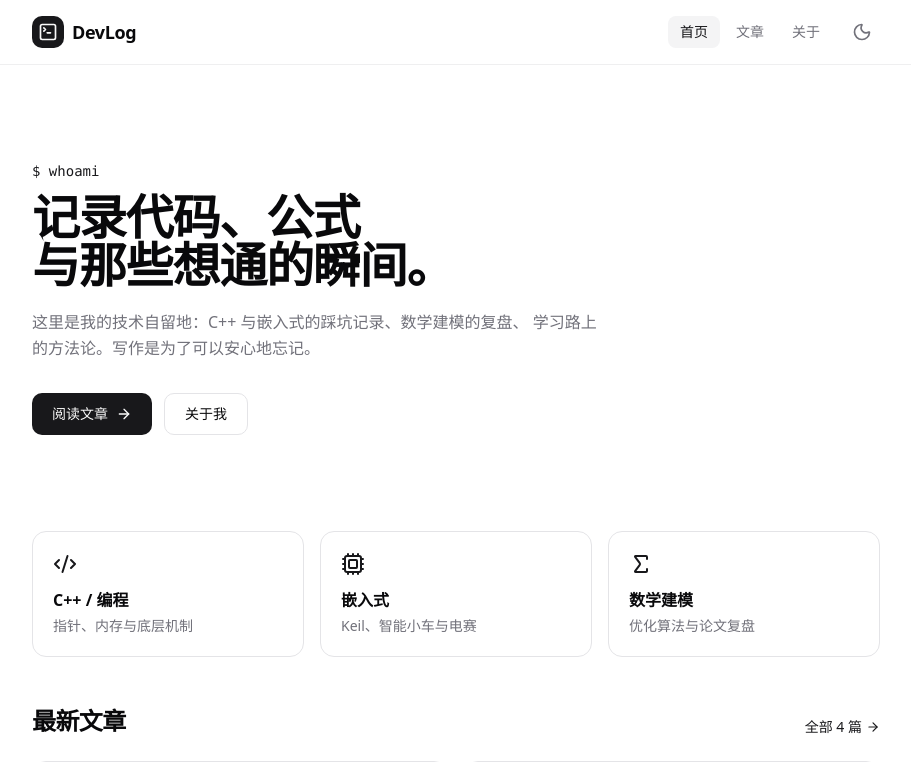
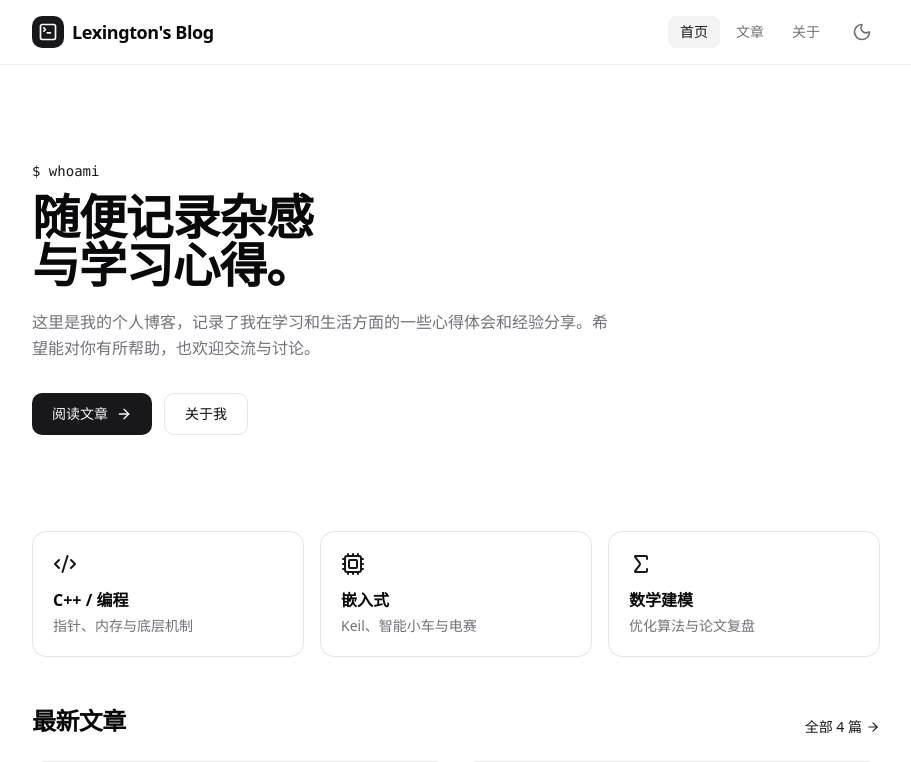
Before and after one commit to 7Lexington8/My-Blog, a React (Vite) app: page / in a window 1280 px wide. Shown: the top 762 px of the page, without its empty margins (184-1095 px from the left). Built offline with nearby package versions, Linux system fonts and the light colour scheme.

Commit message:
一句话说明改了什么

```diff
--- a/src/config.ts
+++ b/src/config.ts
@@ -4,12 +4,12 @@
 
 export const siteConfig = {
   // 站点名称（导航栏左上角）
-  name: 'DevLog',
+  name: 'Lexington\'s Blog',
   // 页脚标语
-  slogan: '用文字对抗遗忘',
+  slogan: '学问笃实生光辉',
   // 你的链接
-  github: 'https://github.com/yourname', // ← 改成你的 GitHub 主页
-  email: 'you@example.com', //              ← 改成你的邮箱
+  github: 'https://github.com/7Lexington8', // ← 改成你的 GitHub 主页
+  email: '2732558008@qq.com', //              ← 改成你的邮箱
 
   // ----------------------------------------------------------
   // 评论系统 Giscus 配置（评论数据存在你自己的 GitHub 仓库里）
--- a/src/pages/Home.tsx
+++ b/src/pages/Home.tsx
@@ -16,13 +16,12 @@ export default function Home() {
       <section className="py-16 sm:py-24">
         <p className="mb-3 font-mono text-sm text-primary">$ whoami</p>
         <h1 className="mb-5 text-4xl font-bold leading-tight tracking-tight sm:text-5xl">
-          记录代码、公式
+          随便记录杂感
           <br />
-          与那些想通的瞬间。
+          与学习心得。
         </h1>
         <p className="mb-8 max-w-xl leading-relaxed text-muted-foreground">
-          这里是我的技术自留地：C++ 与嵌入式的踩坑记录、数学建模的复盘、
-          学习路上的方法论。写作是为了可以安心地忘记。
+          这里是我的个人博客，记录了我在学习和生活方面的一些心得体会和经验分享。希望能对你有所帮助，也欢迎交流与讨论。
         </p>
         <div className="flex flex-wrap gap-3">
           <Link
```
